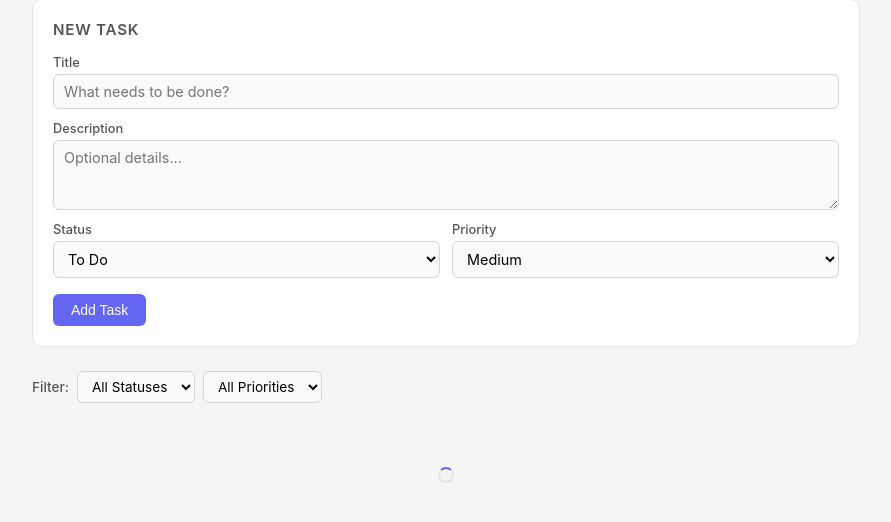
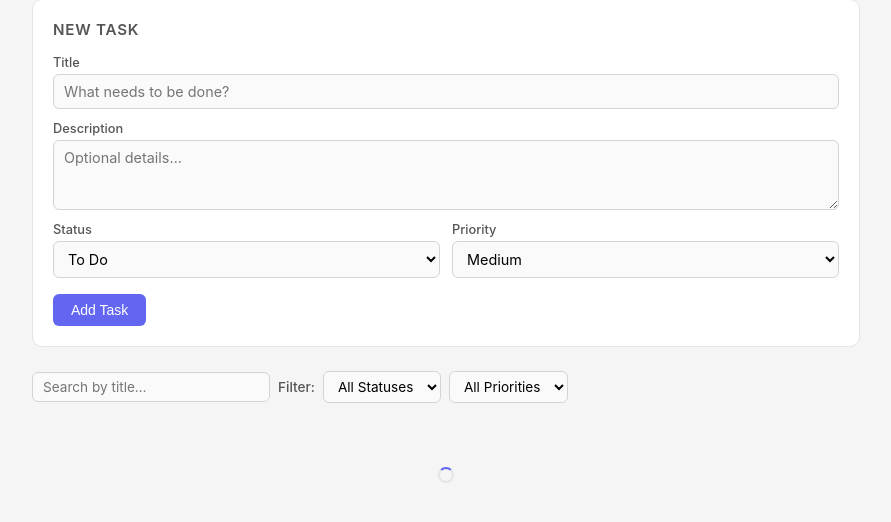
Before and after one commit to Aravind-Vijayakumar98/codzee, a Django app: page / in a window 1280 px wide. Shown: the part 90-612 px from the top of the page, without its empty margins (194-1085 px from the left). Run offline with Django 5.2, Linux system fonts and the light colour scheme; data that the repository does not hold is empty.

Commit message:
Add title search to task list

```diff
--- a/templates/index.html
+++ b/templates/index.html
@@ -204,6 +204,7 @@
 
   <!-- Filters -->
   <div class="filters">
+    <input id="search" type="text" placeholder="Search by title…" style="padding:6px 10px;font-size:.85rem;min-width:200px">
     <label>Filter:</label>
     <select id="filter-status">
       <option value="">All Statuses</option>
@@ -258,9 +259,11 @@ async function loadTasks() {
 }
 
 function render() {
+  const search = document.getElementById('search').value.trim().toLowerCase();
   const statusF = document.getElementById('filter-status').value;
   const priorityF = document.getElementById('filter-priority').value;
   let tasks = allTasks;
+  if (search) tasks = tasks.filter(t => t.title.toLowerCase().includes(search));
   if (statusF) tasks = tasks.filter(t => t.status === statusF);
   if (priorityF) tasks = tasks.filter(t => t.priority === priorityF);
 
@@ -413,6 +416,7 @@ document.getElementById('create-form').addEventListener('submit', async e => {
 
 ['filter-status', 'filter-priority'].forEach(id =>
   document.getElementById(id).addEventListener('change', () => { currentPage = 1; render(); }));
+document.getElementById('search').addEventListener('input', () => { currentPage = 1; render(); });
 
 function flatError(err) {
   if (typeof err === 'string') return err;
```
